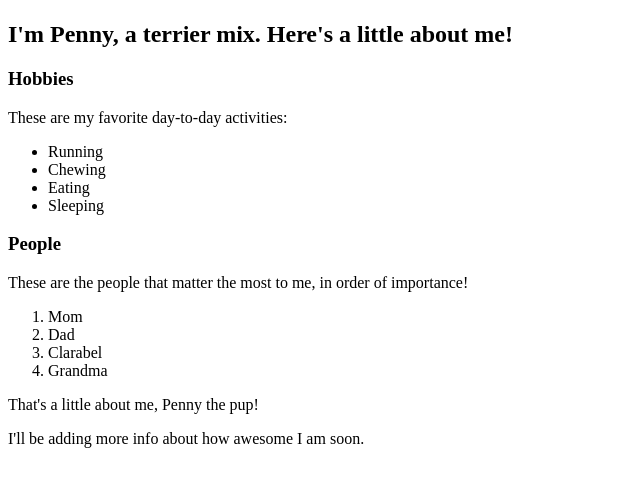
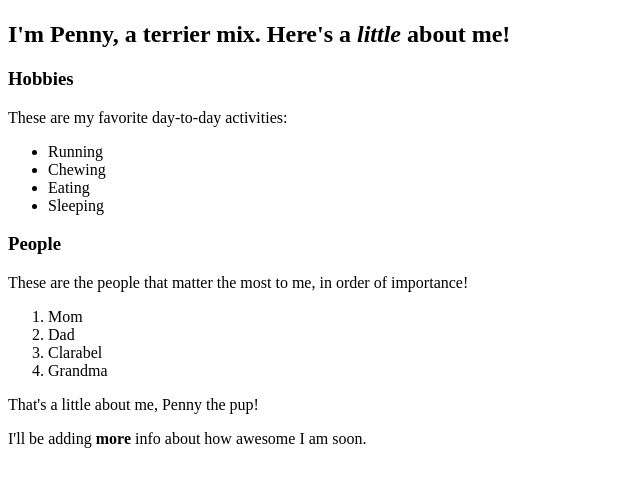
Before and after one commit to maxobaxo/pet-blog, a plain HTML site: page pet-blog.html in a window 1280 px wide. Shown: the part 59-546 px from the top of the page, without its empty margins (0-640 px from the left). Drawn offline with Linux system fonts and the light colour scheme.

Commit message:
add strong and em tags

```diff
--- a/pet-blog.html
+++ b/pet-blog.html
@@ -5,7 +5,7 @@
   </head>
   <body>
     <h1>Penny Positions</h1>
-    <h2>I'm Penny, a terrier mix. Here's a little about me!</h2>
+    <h2>I'm Penny, a terrier mix. Here's a <em>little</em> about me!</h2>
 
     <h3>Hobbies</h3>
     <p>These are my favorite day-to-day activities:</p>
@@ -26,6 +26,6 @@
     </ol>
 
     <p>That's a little about me, Penny the pup!</p>
-    <p>I'll be adding more info about how awesome I am soon.</p>
+    <p>I'll be adding <strong>more</strong> info about how awesome I am soon.</p>
   </body>
 </html>
```
